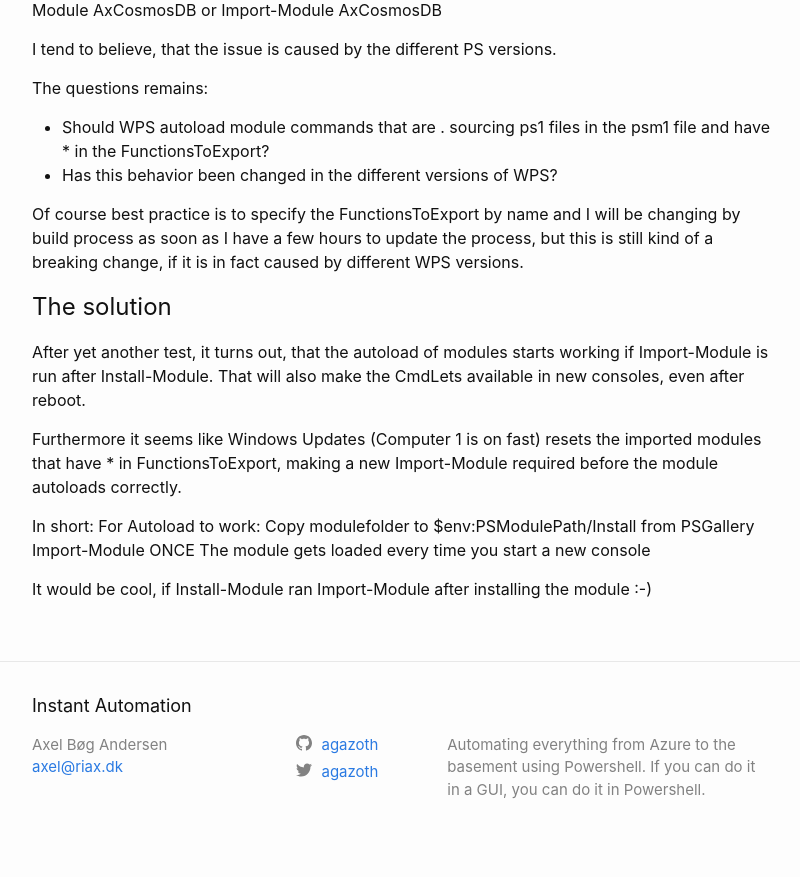
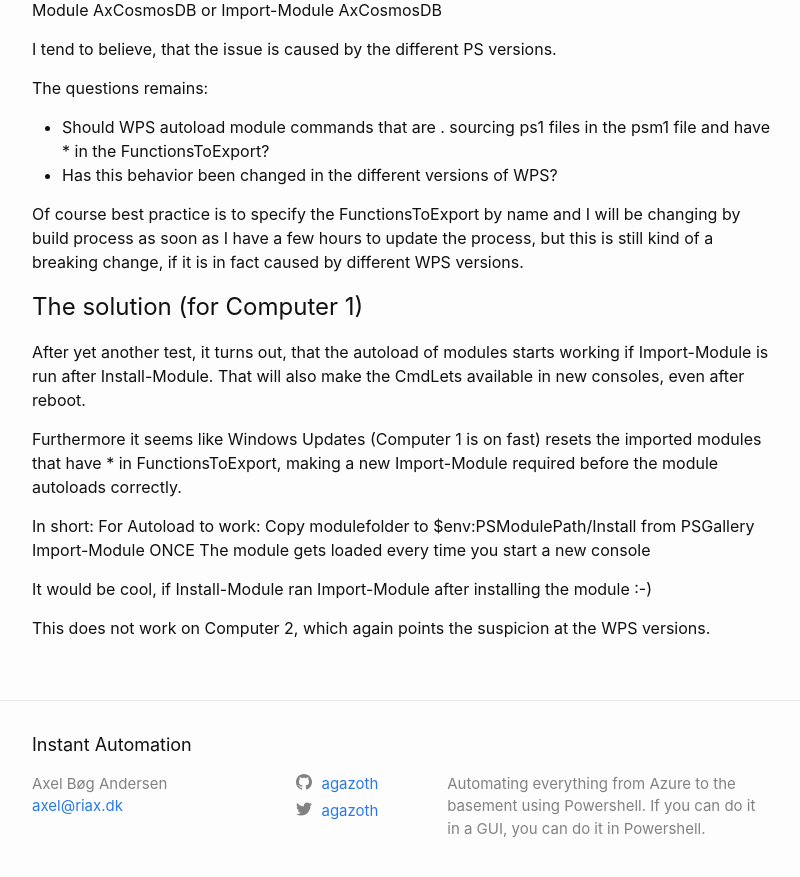
Before and after one commit to Agazoth/agazoth.github.io, a Jekyll site: the page built from _posts/2018-08-24-Rules-have-changed-for-modules-in-PSModulePath.md, in a window 1280 px wide and 900 px high, scrolled down 4567 px. Shown: the top 877 px of the window, without its empty margins (238-1038 px from the left). Built offline with Jekyll 4.4.1, drawn with Linux system fonts in a browser that asks for light colours.

Commit message:
Another addendum

```diff
--- a/_posts/2018-08-24-Rules-have-changed-for-modules-in-PSModulePath.md
+++ b/_posts/2018-08-24-Rules-have-changed-for-modules-in-PSModulePath.md
@@ -193,7 +193,7 @@ The questions remains:
 
 Of course best practice is to specify the FunctionsToExport by name and I will be changing by build process as soon as I have a few hours to update the process, but this is still kind of a breaking change, if it is in fact caused by different WPS versions.
 
-# The solution
+# The solution (for Computer 1)
 After yet another test, it turns out, that the autoload of modules starts working if Import-Module is run after Install-Module. That will also make the CmdLets available in new consoles, even after reboot.
 
 Furthermore it seems like Windows Updates (Computer 1 is on fast) resets the imported modules that have * in FunctionsToExport, making a new Import-Module required before the module autoloads correctly.
@@ -205,3 +205,5 @@ Import-Module ONCE
 The module gets loaded every time you start a new console
 
 It would be cool, if Install-Module ran Import-Module after installing the module :-)
+
+This does not work on Computer 2, which again points the suspicion at the WPS versions.
```
